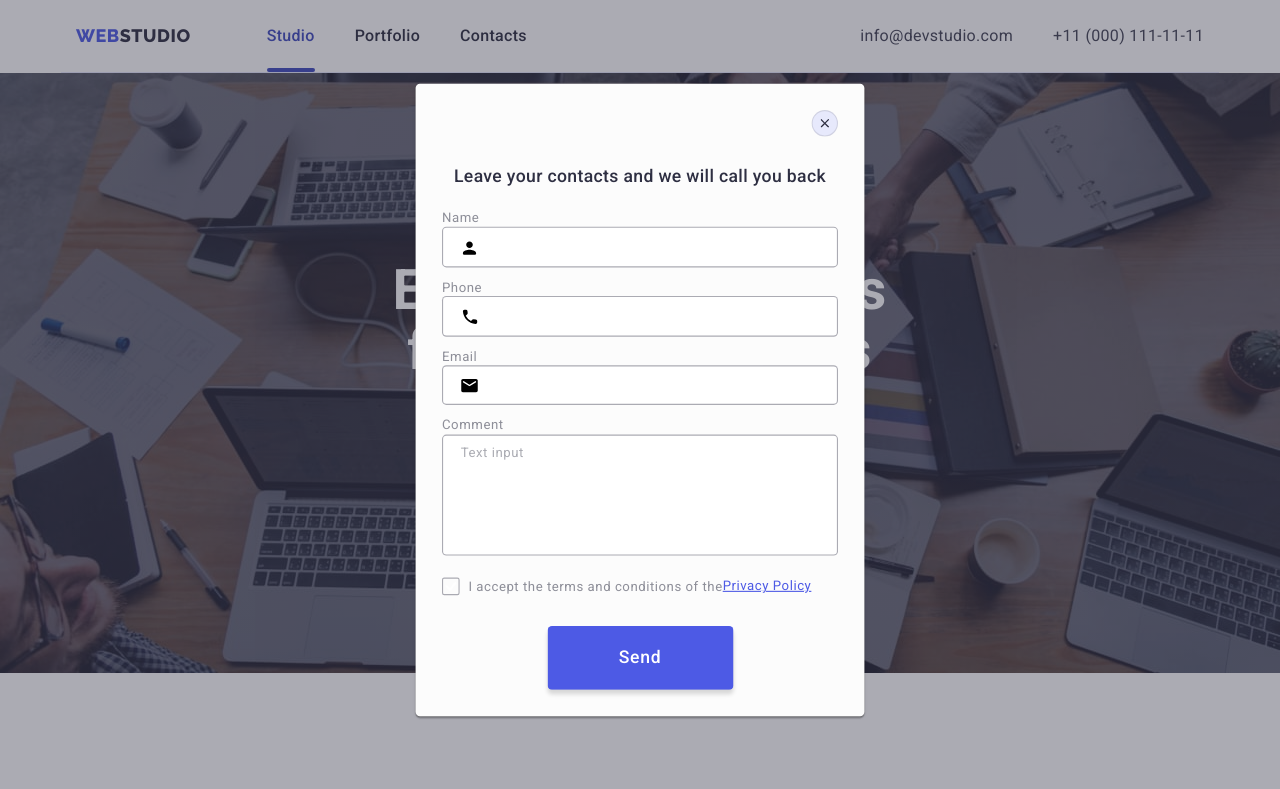
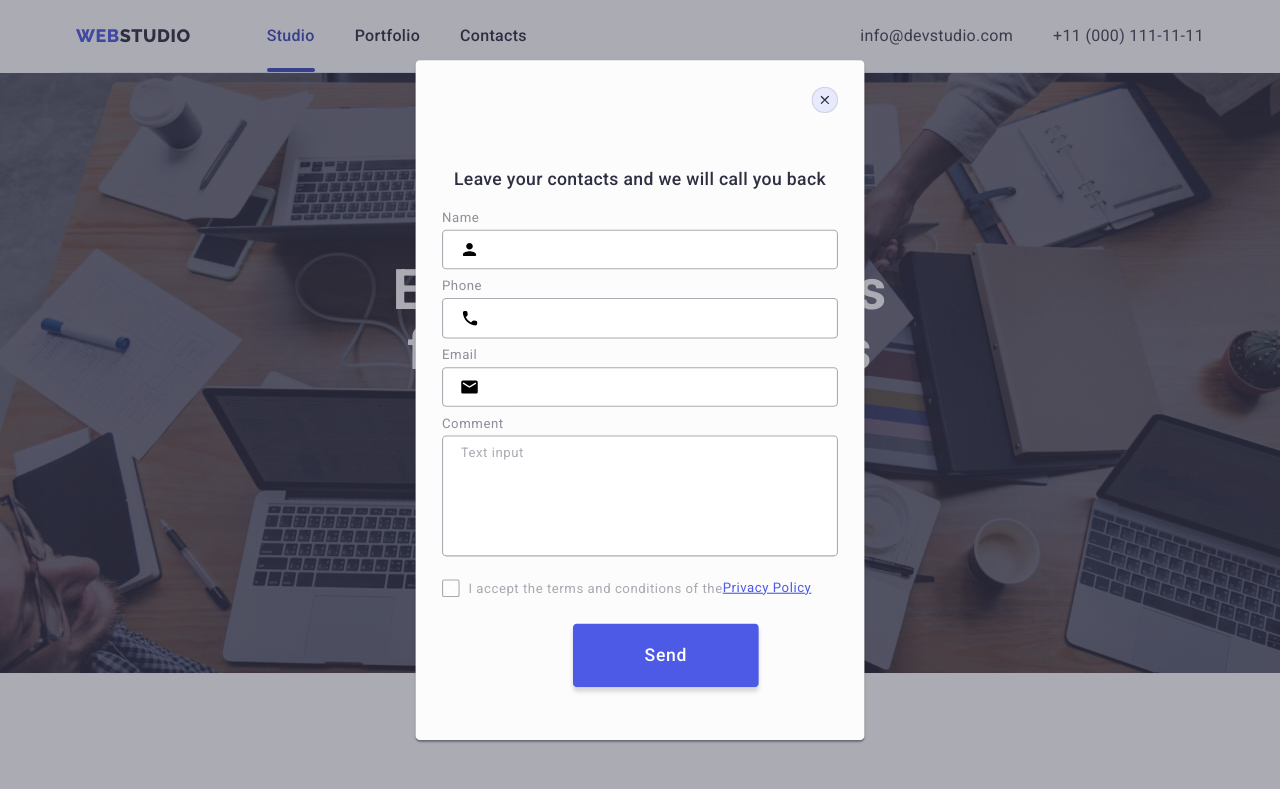
Before and after one commit to KrIsTaLiKK/goit-markup-hw-06-old, a plain HTML site: page index.html in a window 1280 px wide. Both pictures are taken after a click on the button "Order Service". Shown: the top 789 px of the page. Drawn offline with nearby package versions, Linux system fonts and the light colour scheme.

Commit message:
fixed margin modal form

```diff
--- a/css/styles.css
+++ b/css/styles.css
@@ -213,7 +213,7 @@ textarea {
   transition: background-color 250ms var(--timing-function);
 }
 
-.hero-btn,
+.hero-btn:is(:hover, :focus),
 .form-button:is(:hover, :focus) {
   background-color: var(--color-ocean);
 }
@@ -247,6 +247,8 @@ textarea {
 .modal {
   position: absolute;
   width: 408px;
+  padding-top: 24px;
+  padding-bottom: 24px;
   padding-left: 24px;
   padding-right: 24px;
   top: 50%;
@@ -273,6 +275,7 @@ textarea {
   width: 24px;
   height: 24px;
   padding: 4px;
+
   display: flex;
   align-items: center;
   justify-content: center;
@@ -302,8 +305,9 @@ textarea {
 /* Modal form */
 
 .modal-title {
-  margin-top: 72px;
-  margin-bottom: 16;
+  padding-top: 72px;
+  padding-bottom: 16px;
+  margin: 0;
 
   font-size: 16px;
   line-height: 1.5;
@@ -318,9 +322,9 @@ textarea {
   width: 360px;
 }
 
-.modal-form label {
+.form-description {
+  display: block;
   margin-bottom: 4px;
-
   font-weight: 400;
   font-size: 12px;
   line-height: 1.17;
@@ -331,7 +335,6 @@ textarea {
 
 .modal-field {
   width: 100%;
-  margin-bottom: 8px;
   padding-top: 8px;
   padding-bottom: 8px;
   padding-left: 38px;
@@ -345,7 +348,6 @@ textarea {
 }
 
 .comment {
-  margin-bottom: 16px;
   padding-top: 8px;
   padding-left: 16px;
 
@@ -361,20 +363,31 @@ textarea {
   color: rgba(46, 47, 66, 0.4);
 }
 
-.form-button {
-  margin-top: 24px;
-  margin-bottom: 24px;
+.form-field {
+  margin-bottom: 8px;
 }
 
-.form-field {
+.comment-field {
+  margin-bottom: 16px;
+}
+
+.container-form-button {
+  padding-top: 24px;
+  padding-right: 120px;
+  padding-bottom: 24px;
+  padding-left: 119px;
+}
+
+.container-icon {
   position: relative;
 }
 
 .icon-form {
   position: absolute;
-  top: 65%;
+  top: 50%;
   left: 16px;
-  transform: translateY(-65%);
+
+  transform: translateY(-50%);
 
   transition: fill 250ms var(--timing-function);
 }
@@ -390,12 +403,7 @@ textarea {
 }
 
 .link-policy {
-  font-weight: 400;
-  font-size: 12px;
-  line-height: 1.33px;
-  letter-spacing: 0.04em;
-  text-decoration-line: underline;
-
+  line-height: 1.33;
   color: var(--color-iris);
 }
 
@@ -767,21 +775,24 @@ textarea {
 .footer-form-field {
   display: flex;
   margin-right: auto;
-  width: 453px;
+
   align-items: center;
 }
 
 .email-field {
   width: 264px;
   padding-top: 8px;
-
   padding-bottom: 8px;
   padding-left: 16px;
+
+  font-weight: 400;
+  font-size: 12px;
+
   background-color: var(--color-navy-blue);
   border: 1px solid #ffffff;
   filter: drop-shadow(0px 4px 4px rgba(0, 0, 0, 0.15));
   border-radius: 4px;
-  color: var(--color-navy-blue);
+  color: var(--color-white);
 
   transition: background-color 250ms var(--timing-function);
 }
@@ -830,8 +841,6 @@ textarea {
 }
 
 .footer-form-field:focus-within .email-field {
-  background-color: var(--color-white);
-  border: transparent;
   outline: none;
 }
 
--- a/index.html
+++ b/index.html
@@ -73,14 +73,15 @@
                   <use href="./images/symbol-defs.svg#close"></use>
                 </svg>
               </button>
+
               <p class="modal-title">
                 Leave your contacts and we will call you back
               </p>
 
               <form class="modal-form">
                 <div class="form-field">
-                  <label for="name">Name</label>
-
+                  <label class="form-description" for="name">Name</label>
+                  <div class="container-icon">
                     <input
                       class="modal-field"
                       type="text"
@@ -91,8 +92,10 @@
                       <use href="./images/symbol-defs.svg#name"></use>
                     </svg>
                   </div>
+                </div>
                 <div class="form-field">
-                  <label for="phone">Phone</label>
+                  <label class="form-description" for="phone">Phone</label>
+                  <div class="container-icon">
                     <input
                       class="modal-field"
                       type="tel"
@@ -103,11 +106,13 @@
                       <use href="./images/symbol-defs.svg#phone"></use>
                     </svg>
                   </div>
+                </div>
                 <div class="form-field">
-                  <label for="email">Email</label>
+                  <label class="form-description" for="email">Email</label>
+                  <div class="container-icon">
                     <input
                       class="modal-field"
-                    type="mail"
+                      type="email"
                       name="email"
                       id="email"
                     />
@@ -115,8 +120,9 @@
                       <use href="./images/symbol-defs.svg#email"></use>
                     </svg>
                   </div>
-                <div class="form-field">
-                  <label for="comment">Comment</label>
+                </div>
+                <div class="comment-field">
+                  <label class="form-description" for="comment">Comment</label>
                   <textarea
                     class="modal-field comment"
                     name="comment"
@@ -141,8 +147,9 @@
                     <a class="link-policy" href="">Privacy Policy</a></label
                   >
                 </div>
-
+                <div class="container-form-button">
                   <button class="form-button" type="submit">Send</button>
+                </div>
               </form>
             </div>
           </div>
@@ -658,11 +665,9 @@
             /></label>
             <button class="footer-btn" type="submit">
               Subscribe
-              <div class="button-icon">
-                <svg width="24" height="24">
+              <svg class="button-icon" width="24" height="24">
                 <use href="./images/symbol-defs.svg#telegram"></use>
               </svg>
-              </div>
             </button>
           </form>
         </div>
```
Lines whose indentation alone changed are shown as unchanged.
